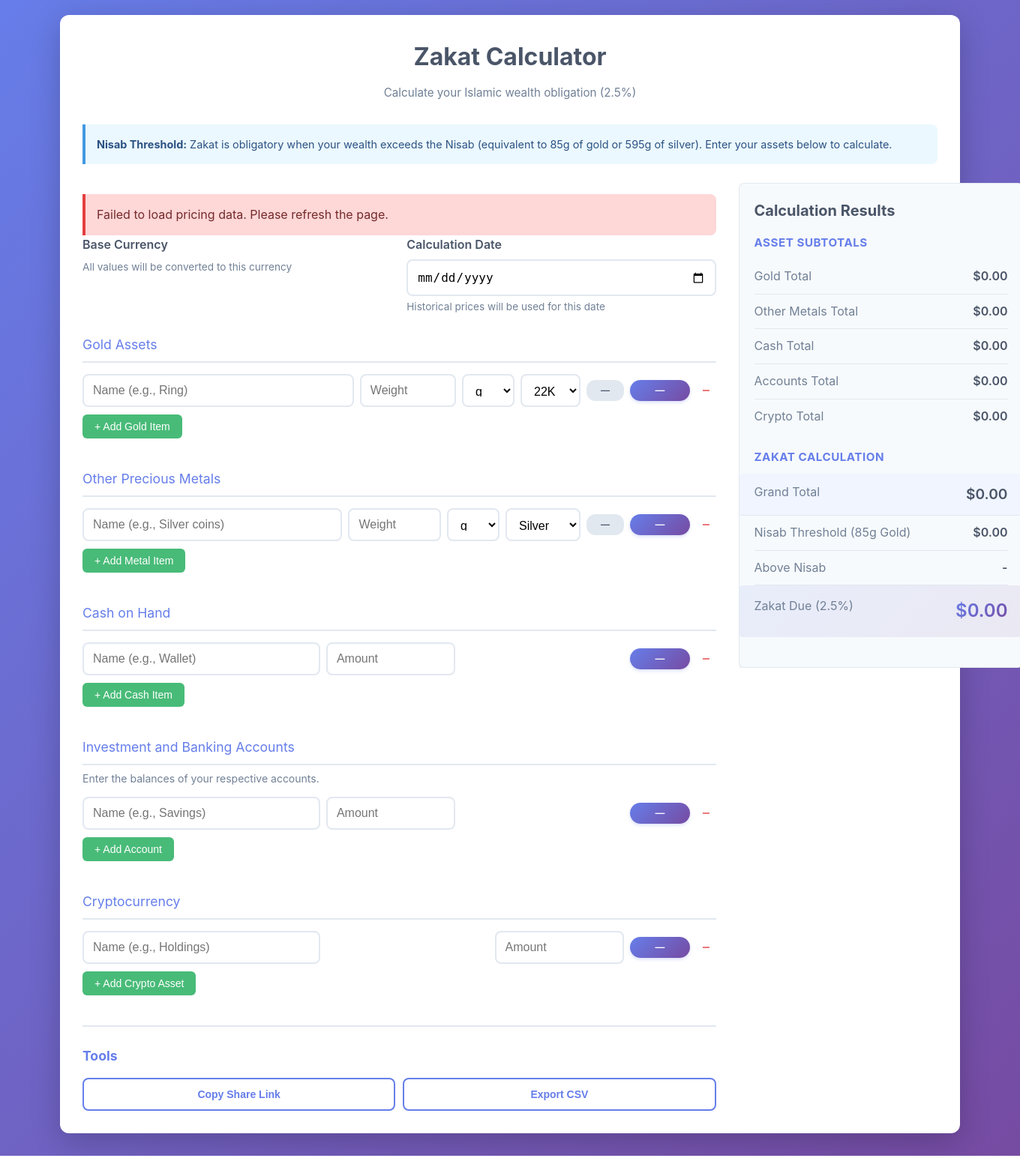
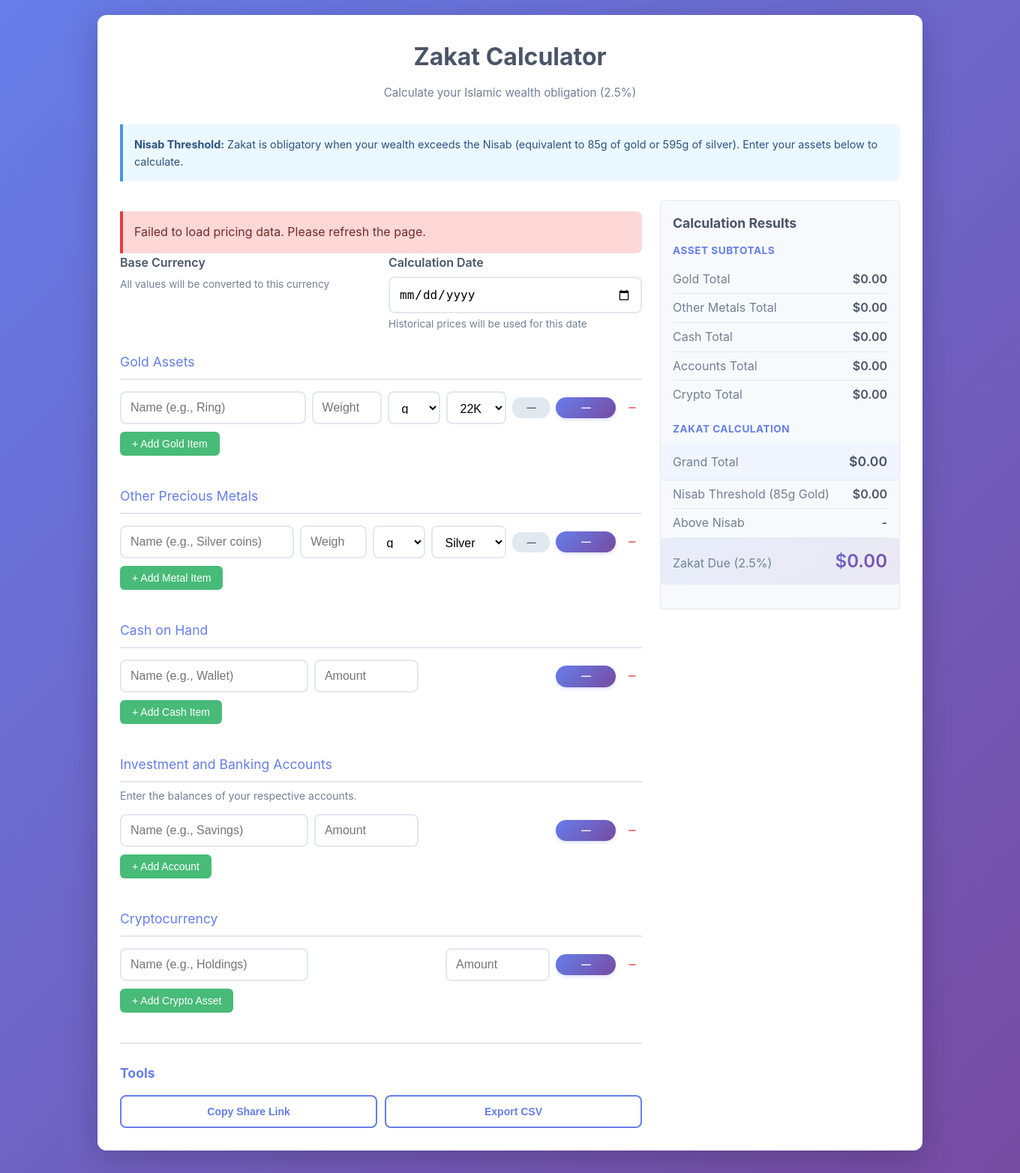
Before and after one commit to ace63093/zakatcalc, a Flask app: page / in a window 1360 px wide. Shown: the part 70-1635 px from the top of the page at 75% size. Before the commit the page ends 1612 px from the top, so only its background shows below. Run offline with Flask 3, Linux system fonts and the light colour scheme; some libraries are stand-ins or nearby versions.

Commit message:
UI: contain right panel + align results rows
Desktop layout fixes:
- Reduced right column from 380px to 320px to fit inside container
- Container max-width simplified to 1100px
- Added min-width:0 to left column to prevent grid blowout
- Gap reduced from 30px to 24px

Results panel tightening:
- Result-row padding reduced (10px to 6px)
- Labels now have min-width:120px for alignment
- Values right-aligned with flex:1
- Result card padding reduced (20px to 16px)
- Section margins and fonts tightened throughout
- Grand-total/zakat-row margins adjusted to match new padding

Co-Authored-By: Claude Opus 4.5 <noreply@anthropic.com>

```diff
--- a/app/templates/base.html
+++ b/app/templates/base.html
@@ -89,7 +89,7 @@
         }
         .result {
             margin-top: 30px;
-            padding: 20px;
+            padding: 16px;
             background: #f7fafc;
             border-radius: 8px;
             display: none;
@@ -100,18 +100,24 @@
         .result-row {
             display: flex;
             justify-content: space-between;
-            padding: 10px 0;
+            align-items: baseline;
+            padding: 6px 0;
             border-bottom: 1px solid #e2e8f0;
+            gap: 12px;
         }
         .result-row:last-child {
             border-bottom: none;
         }
         .result-label {
             color: #718096;
+            flex: 0 0 auto;
+            min-width: 120px;
         }
         .result-value {
             font-weight: 600;
             color: #4a5568;
+            text-align: right;
+            flex: 1;
         }
         .zakat-due {
             background: linear-gradient(135deg, #667eea 0%, #764ba2 100%);
@@ -291,32 +297,32 @@
         }
         .result h2 {
             color: #4a5568;
-            margin-bottom: 15px;
-            font-size: 1.25rem;
+            margin-bottom: 12px;
+            font-size: 1.1rem;
         }
         .result-section {
-            margin-bottom: 20px;
+            margin-bottom: 16px;
         }
         .result-section h3 {
             color: #667eea;
-            font-size: 0.95rem;
-            margin-bottom: 10px;
+            font-size: 0.85rem;
+            margin-bottom: 8px;
             text-transform: uppercase;
             letter-spacing: 0.5px;
         }
         .grand-total {
             background: #f0f5ff;
-            margin: 0 -20px;
-            padding: 12px 20px;
+            margin: 0 -16px;
+            padding: 10px 16px;
             border-radius: 4px;
         }
         .grand-total .result-value {
-            font-size: 1.2rem;
+            font-size: 1.1rem;
         }
         .zakat-row {
             background: linear-gradient(135deg, rgba(102, 126, 234, 0.1) 0%, rgba(118, 75, 162, 0.1) 100%);
-            margin: 0 -20px;
-            padding: 15px 20px;
+            margin: 0 -16px;
+            padding: 12px 16px;
             border-radius: 4px;
         }
         .asset-row .input-metal {
@@ -372,18 +378,18 @@
                 padding: 30px;
             }
             .container {
-                max-width: 60vw;
+                max-width: 1100px;
                 min-width: 900px;
-                max-width: 1200px;
             }
             .calculator-layout {
                 display: grid;
-                grid-template-columns: 1fr 380px;
-                gap: 30px;
+                grid-template-columns: 1fr 320px;
+                gap: 24px;
                 align-items: start;
             }
             .calculator-inputs {
                 /* Left column - form inputs */
+                min-width: 0; /* Prevent grid blowout */
             }
             .calculator-results {
                 /* Right column - sticky results */
```
